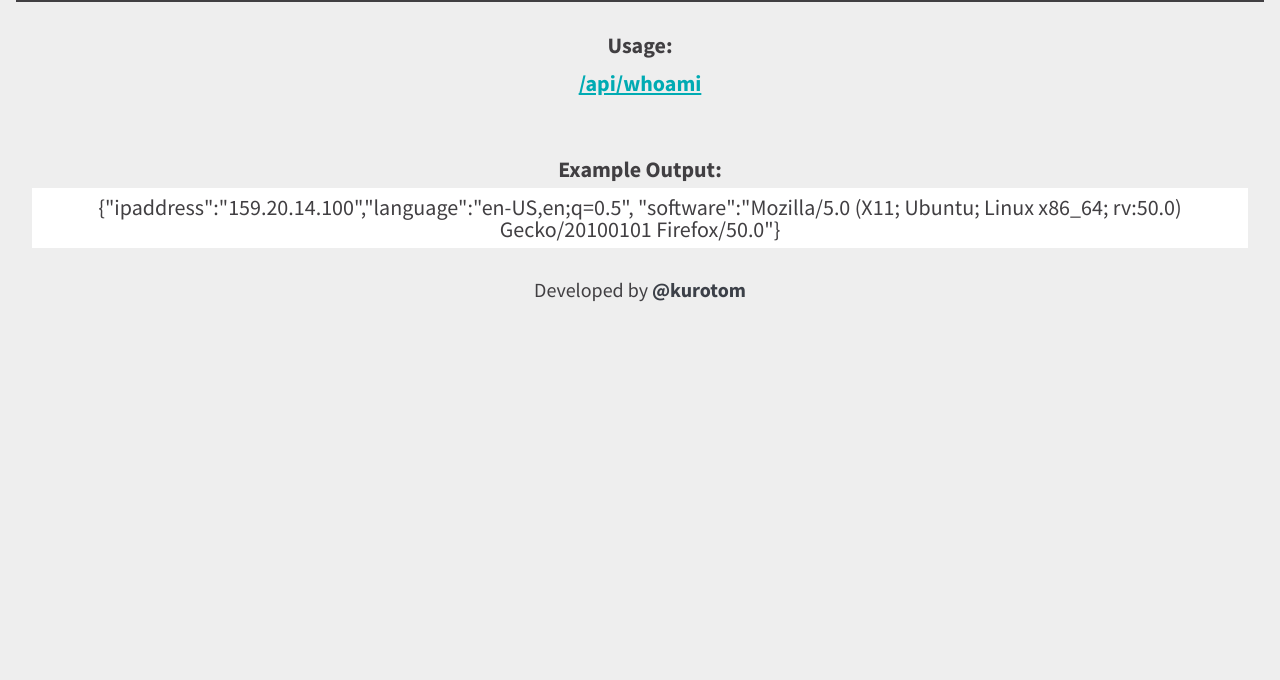
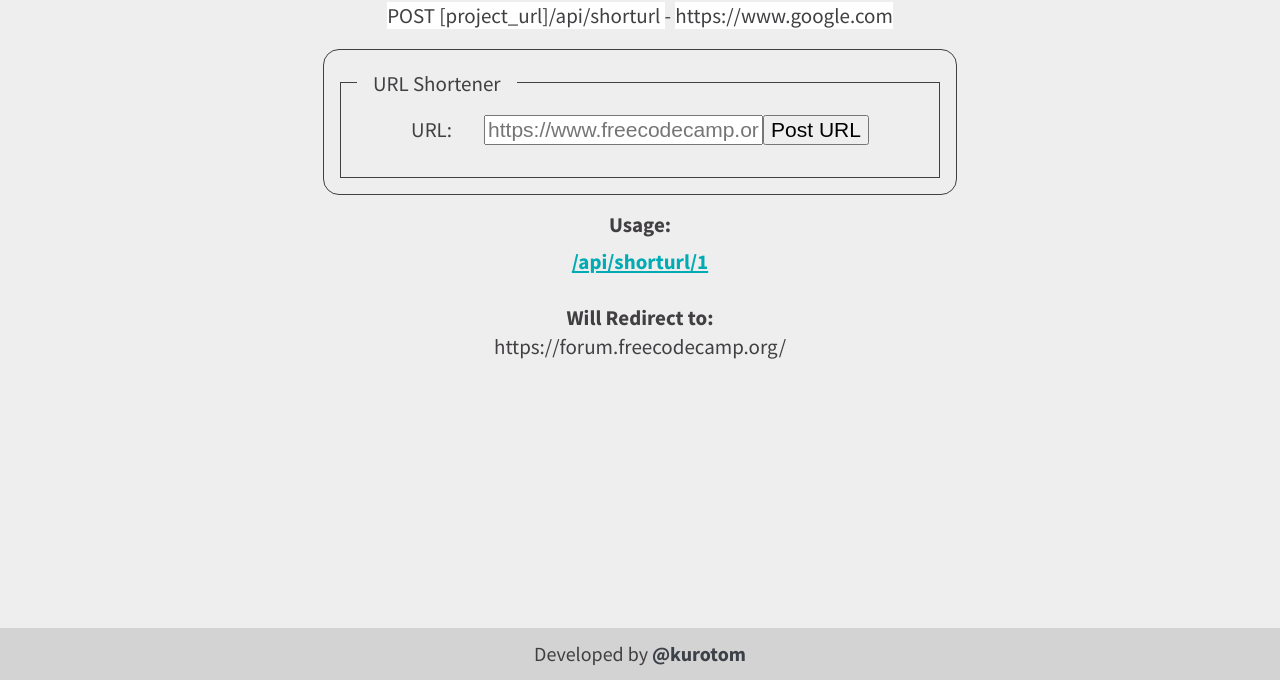
Before and after one commit to kurotom/URL_Shortener_Microservice, a website: page views/index.html in a window 1280 px wide. Shown: the part 120-800 px from the top of the page. Drawn offline with Linux system fonts and the light colour scheme; files that its build step writes are made by us from their sources; files whose address does not match are found by name.

Commit message:
proyecto funcionando

```diff
--- a/package.json
+++ b/package.json
@@ -24,8 +24,11 @@
   },
   "homepage": "https://github.com/kurotom/Timestamp_Microservice#readme",
   "dependencies": {
+    "body-parser": "^1.20.1",
     "cors": "^2.8.5",
+    "dotenv": "^16.0.3",
     "express": "^4.18.2",
+    "mongoose": "^6.7.3",
     "nodemon": "^2.0.20"
   }
 }
--- a/public/index.css
+++ b/public/index.css
@@ -13,8 +13,9 @@ main {
   display: flex;
   flex-direction: column;
   align-items: center;
-  padding-top: 4rem;
-  row-gap: 2rem;
+  padding-top: 1rem;
+  row-gap: 1.2rem;
+  margin-bottom: 5rem;
 }
 
 
@@ -34,14 +35,17 @@ h2 {
   font-weight: bold;
 }
 
+p {
+  line-height: 1.7rem;
+}
 
 .content {
   width: 100%;
   display: flex;
   flex-direction: column;
   row-gap: 1rem;
-  margin-bottom: 2rem;
-  font-size: 22px;
+  margin-bottom: 1rem;
+  font-size: 21px;
   align-items: center;
 }
 
@@ -61,20 +65,62 @@ h2 {
   display: flex;
   flex-direction: column;
   row-gap: 0.5rem;
-  font-size: 22px;
+  font-size: 21px;
 }
 
-.example code {
+code {
+  background-color: #fff;
+}
+
+.formDiv {
+  width: 100%;
+}
+
+form {
+  padding: 2rem 1rem 1rem 1rem;
+  border: 1px solid;
+  border-radius: 1rem;
+  font-size: 21px;
+  max-width: 600px;
+  margin: 0 auto;
+}
+
+fieldset {
+  position: relative;
+  border: 1px solid;
+  padding: 2rem;
+  display: flex;
+  flex-direction: row;
+  justify-content: center;
+  align-items: center;
+  flex-wrap: wrap;
+}
+
+legend {
+  position: absolute;
+  top: -10px;
+  left: 16px;
+  background-color: #eee;
   padding-left: 1rem;
   padding-right: 1rem;
-  background-color: #fff;
-  padding-top: 0.5rem;
-  padding-bottom: 0.5rem;
 }
 
+fieldset span {
+  margin-right: 2rem;
+}
+
+input {
+  font-size: var(--font-Source);
+}
 
 footer {
   font-size: 20px;
+  position: fixed;
+  bottom: 0;
+  width: 100%;
+  background-color: lightgray;
+  padding-bottom: 1rem;
+  padding-top: 1rem;
 }
 footer a {
   color: #3C4048;
--- a/views/index.html
+++ b/views/index.html
@@ -22,21 +22,47 @@
       <h1>
         URL Shortener Microservice
       </h1>
+      <div class="example">
+        <span>
+          Example:
+        </span>
+        <p class="">
+          <code>
+            POST [project_url]/api/shorturl
+          </code>
+          -
+          <code>
+            https://www.google.com
+          </code>
+        </p>
+      </div>
+
+      <div class="formDiv">
+
+        <form class="" action="/api/shorturl" method="POST">
+          <fieldset>
+            <legend>URL Shortener</legend>
+
+            <span>URL:</span>
+            <input type="text" name="url" placeholder="https://www.freecodecamp.org/">
+            <input type="submit" name="" value="Post URL">
+          </fieldset>
+        </form>
+
+      </div>
+
       <div class="content">
         <h2>Usage:</h2>
         <ul>
           <li>
-            <a href="/api/whoami">/api/whoami</a>
+            <a href="/api/shorturl/1">/api/shorturl/1</a>
           </li>
         </ul>
       </div>
 
       <div class="example">
-        <h2>Example Output:</h2>
-        <code>
-          {"ipaddress":"159.20.14.100","language":"en-US,en;q=0.5",
-"software":"Mozilla/5.0 (X11; Ubuntu; Linux x86_64; rv:50.0) Gecko/20100101 Firefox/50.0"}
-        </code>
+        <h2>Will Redirect to:</h2>
+        <span>https://forum.freecodecamp.org/</span>
       </div>
 
       <footer>
```
Also changed, not shown: app.js (+147 -9 lines), db_Model/url_model.js (added, +9 -0 lines), db_Schema/url_schema.js (added, +13 -0 lines), 2 other files.
